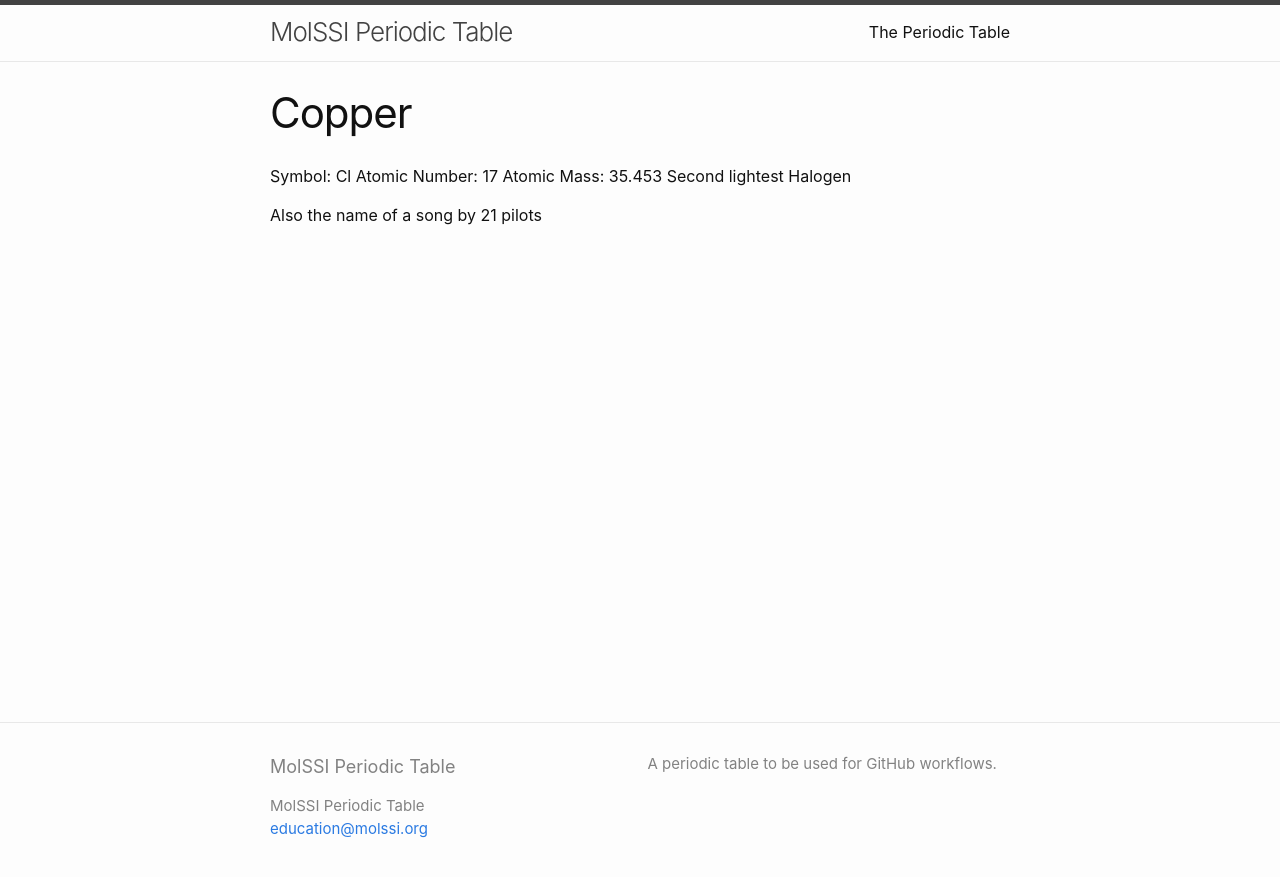
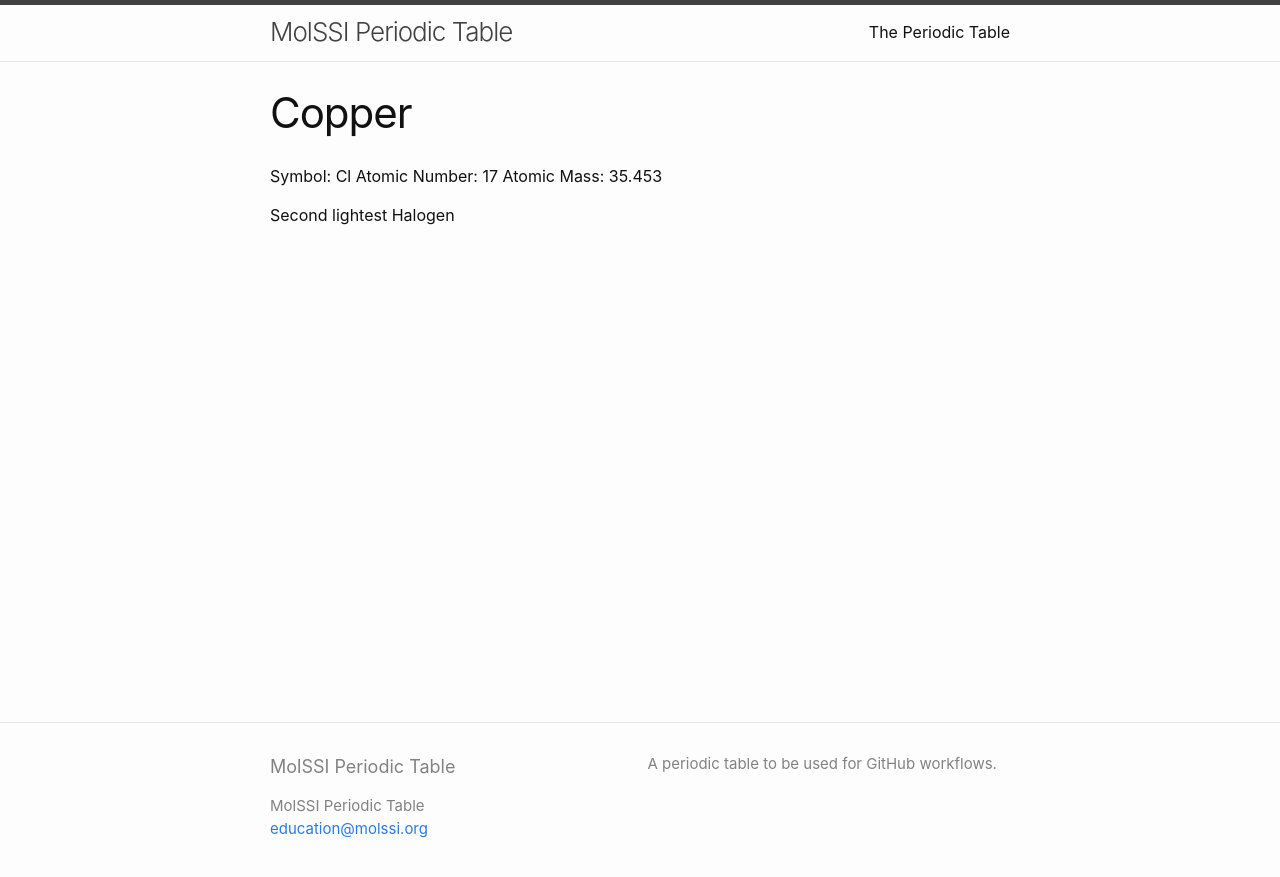
Before and after one commit to MolSSI-Education/periodic-table, a Jekyll site: the page built from elements/chlorine.md, in a window 1280 px wide. Shown: the top 877 px of the page. Built offline with Jekyll 4.4.1, drawn with Linux system fonts in a browser that asks for light colours.

Commit message:
Modifying the page

```diff
--- a/elements/chlorine.md
+++ b/elements/chlorine.md
@@ -5,6 +5,5 @@ title: Copper
 Symbol: Cl
 Atomic Number: 17
 Atomic Mass: 35.453
+
 Second lightest Halogen
-
-Also the name of a song by 21 pilots
```
